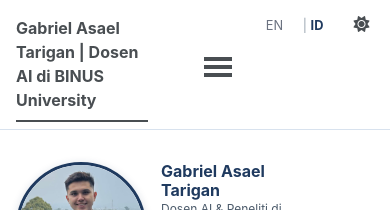
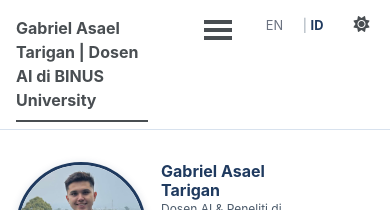
Before and after one commit to asaeltarigan/id, a Jekyll site: the page built from _pages/about.md, in a window 390 px wide. Shown: the top 210 px of the page. Built offline with Jekyll 4.4.1, drawn with Linux system fonts in a browser that asks for light colours; a style sheet for code colours, icons or effects is not loaded.

Commit message:
Nav: raise burger-cell specificity above theme's visible-links li rule

```diff
--- a/_includes/head.html
+++ b/_includes/head.html
@@ -78,4 +78,4 @@
 
 <!-- For all browsers -->
 <link rel="stylesheet" href="{{ base_path }}/assets/css/main.css">
-<link rel="stylesheet" href="{{ base_path }}/assets/css/custom.css?v=14">
+<link rel="stylesheet" href="{{ base_path }}/assets/css/custom.css?v=15">
--- a/assets/css/custom.css
+++ b/assets/css/custom.css
@@ -264,5 +264,5 @@ html[data-theme="dark"] .lang-nav a:hover { color: #2dd4bf; }
    top row so they don't sink below the wrapped brand title */
 @media (max-width: 768px) {
   .masthead__menu-item.persist.tail,
-  .masthead__menu-item.burger-cell { vertical-align: top; }
+  .greedy-nav .masthead__menu-item.burger-cell { vertical-align: top; }
 }
```
